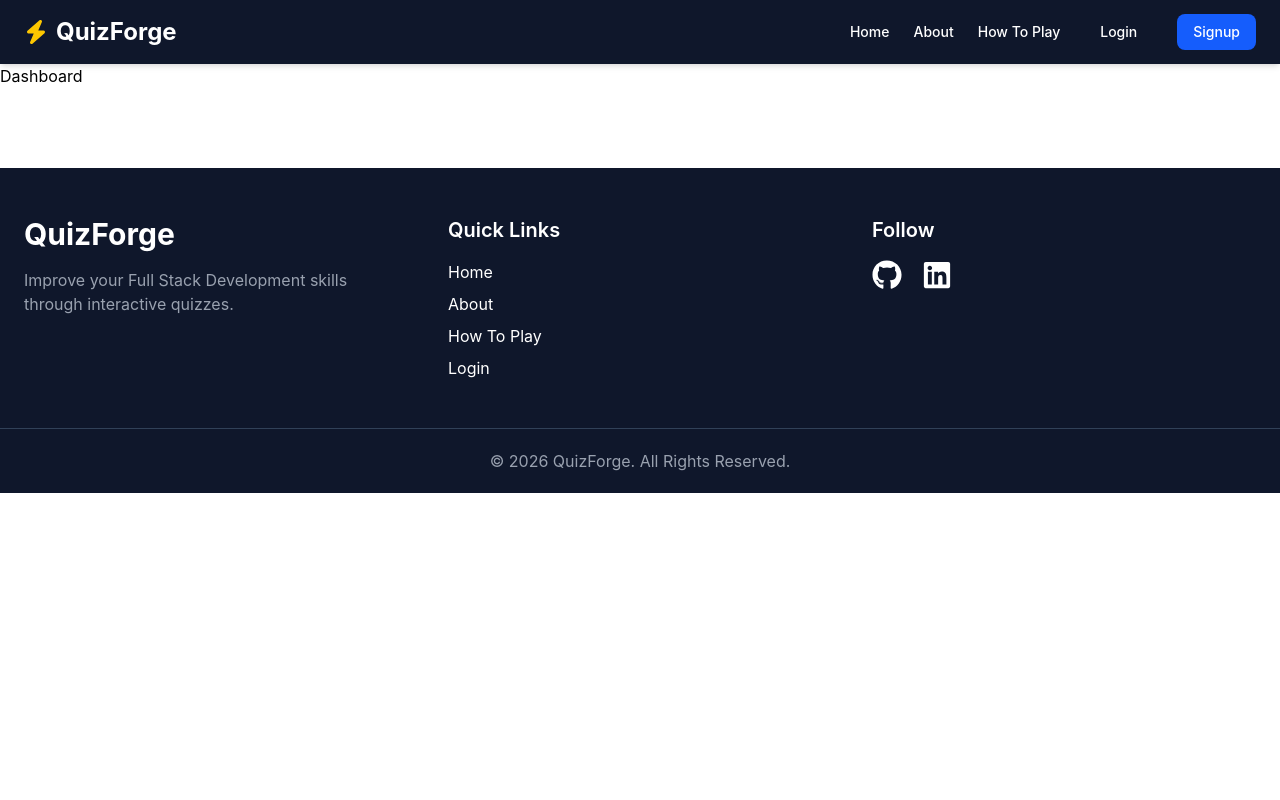
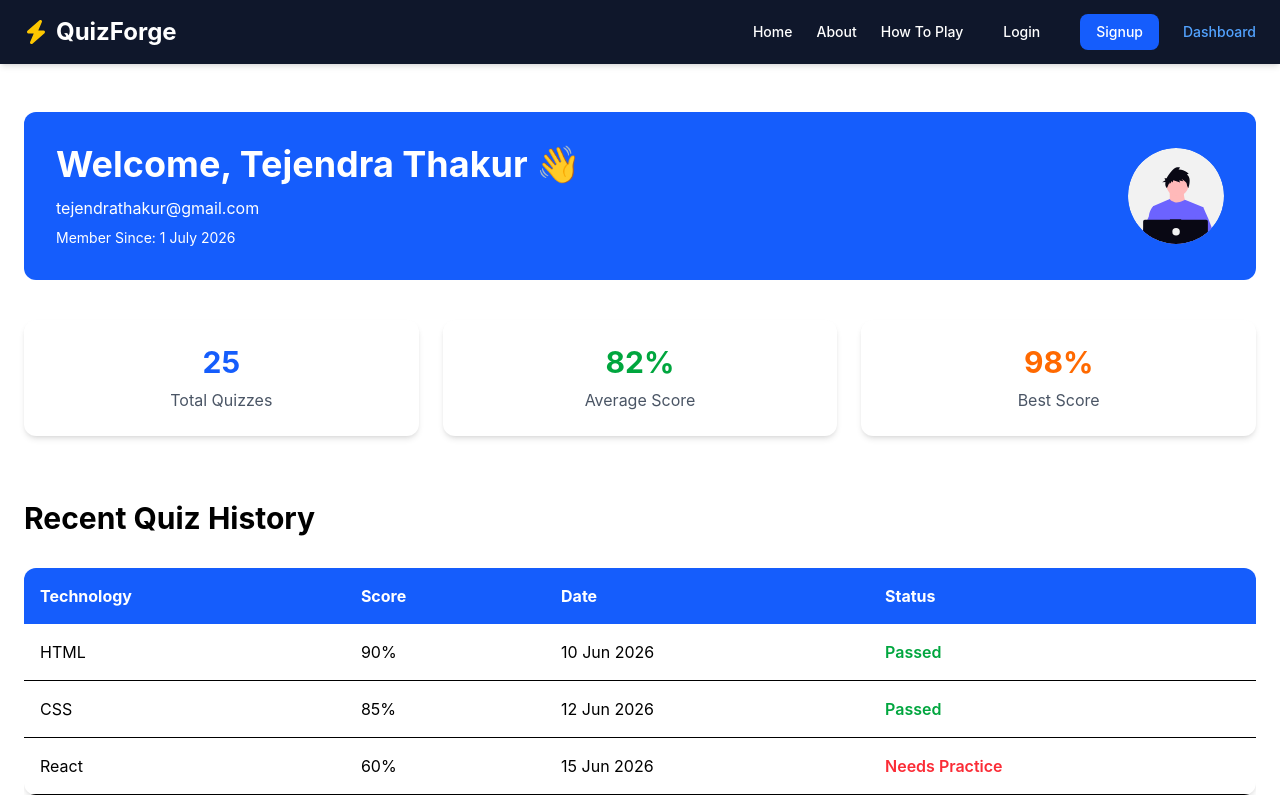
Before and after one commit to tejendrathakur061/Quiz-App, a React app in the folder Frontend/: page /dashboard in a window 1280 px wide. Shown: the top 800 px of the page. Built offline with nearby package versions, Linux system fonts and the light colour scheme; the HTML template or start-up script is replaced by a standard one.

Commit message:
Complete dashboard page with user profile and quiz history

```diff
--- a/Frontend/src/components/Navbar.jsx
+++ b/Frontend/src/components/Navbar.jsx
@@ -2,10 +2,11 @@ import { NavLink } from "react-router-dom";
 import { FaBolt } from "react-icons/fa6";
 
 function Navbar() {
+  const isLoggedIn = false;
+
   return (
     <nav className="bg-slate-900 text-white shadow-md sticky top-0 z-50">
       <div className="max-w-7xl mx-auto px-6 h-16 flex items-center justify-between">
-
         {/* Logo */}
         <NavLink to="/" className="flex items-center gap-2 text-2xl font-bold">
           <FaBolt className="text-yellow-400" />
@@ -14,7 +15,6 @@ function Navbar() {
 
         {/* Navigation Links */}
         <div className="flex items-center gap-6 text-sm font-medium">
-
           <NavLink
             to="/"
             className={({ isActive }) =>
@@ -56,6 +56,14 @@ function Navbar() {
             Signup
           </NavLink>
 
+          <NavLink
+            to="/dashboard"
+            className={({ isActive }) =>
+              isActive ? "text-blue-400" : "hover:text-blue-400 transition"
+            }
+          >
+            Dashboard
+          </NavLink>
         </div>
       </div>
     </nav>
--- a/Frontend/src/pages/Dashboard.jsx
+++ b/Frontend/src/pages/Dashboard.jsx
@@ -1,8 +1,115 @@
+import ProfilePhoto from "../assets/Images/profile.svg"
+
+const user = {
+  name: "Tejendra Thakur",
+  email: "tejendrathakur@gmail.com",
+  joined: "1 July 2026",
+};
+
+const history = [
+  {
+    id: 1,
+    technology: "HTML",
+    score: "90%",
+    date: "10 Jun 2026",
+    status: "Passed",
+  },
+  {
+    id: 2,
+    technology: "CSS",
+    score: "85%",
+    date: "12 Jun 2026",
+    status: "Passed",
+  },
+  {
+    id: 3,
+    technology: "React",
+    score: "60%",
+    date: "15 Jun 2026",
+    status: "Needs Practice",
+  },
+];
 
 const Dashboard = () => {
   return (
-    <div>Dashboard</div>
-  )
-}
+    <div className="max-w-7xl mx-auto px-6 py-12">
+      <div className="bg-blue-600 text-white rounded-xl p-8 flex flex-col md:flex-row justify-between items-center">
+        <div>
+          <h1 className="text-4xl font-bold">Welcome, {user.name} 👋</h1>
 
-export default Dashboard
+          <p className="mt-3">{user.email}</p>
+
+          <p className="text-sm mt-2">Member Since: {user.joined}</p>
+        </div>
+
+        <div className="mt-6 md:mt-0">
+          <img
+            src={ProfilePhoto}
+            alt="Profile"
+            className="w-24 h-24 rounded-full"
+          />
+        </div>
+      </div>
+
+      {/* Statistics */}
+      <section className="grid md:grid-cols-3 gap-6 mt-10">
+        <div className="bg-white shadow-md rounded-xl p-6 text-center">
+          <h2 className="text-3xl font-bold text-blue-600">25</h2>
+          <p className="mt-2 text-gray-600">Total Quizzes</p>
+        </div>
+
+        <div className="bg-white shadow-md rounded-xl p-6 text-center">
+          <h2 className="text-3xl font-bold text-green-600">82%</h2>
+          <p className="mt-2 text-gray-600">Average Score</p>
+        </div>
+
+        <div className="bg-white shadow-md rounded-xl p-6 text-center">
+          <h2 className="text-3xl font-bold text-orange-500">98%</h2>
+          <p className="mt-2 text-gray-600">Best Score</p>
+        </div>
+      </section>
+
+      {/* Quiz History */}
+      <section className="mt-16">
+        <h2 className="text-3xl font-bold mb-8">Recent Quiz History</h2>
+
+        <div className="overflow-x-auto">
+          <table className="w-full bg-white shadow-md rounded-xl overflow-hidden">
+            <thead className="bg-blue-600 text-white">
+              <tr>
+                <th className="p-4 text-left">Technology</th>
+                <th className="p-4 text-left">Score</th>
+                <th className="p-4 text-left">Date</th>
+                <th className="p-4 text-left">Status</th>
+              </tr>
+            </thead>
+
+            <tbody>
+              {history.map((item) => (
+                <tr key={item.id} className="border-b">
+                  <td className="p-4">{item.technology}</td>
+
+                  <td className="p-4">{item.score}</td>
+
+                  <td className="p-4">{item.date}</td>
+
+                  <td
+                    className={`p-4 font-semibold ${
+                      item.status === "Passed"
+                        ? "text-green-600"
+                        : "text-red-500"
+                    }`}
+                  >
+                    {item.status}
+                  </td>
+                </tr>
+              ))}
+            </tbody>
+          </table>
+        </div>
+      </section>
+    </div>
+  );
+};
+
+export default Dashboard;
```
Also changed, not shown: Frontend/src/assets/Images/profile.svg (added).
